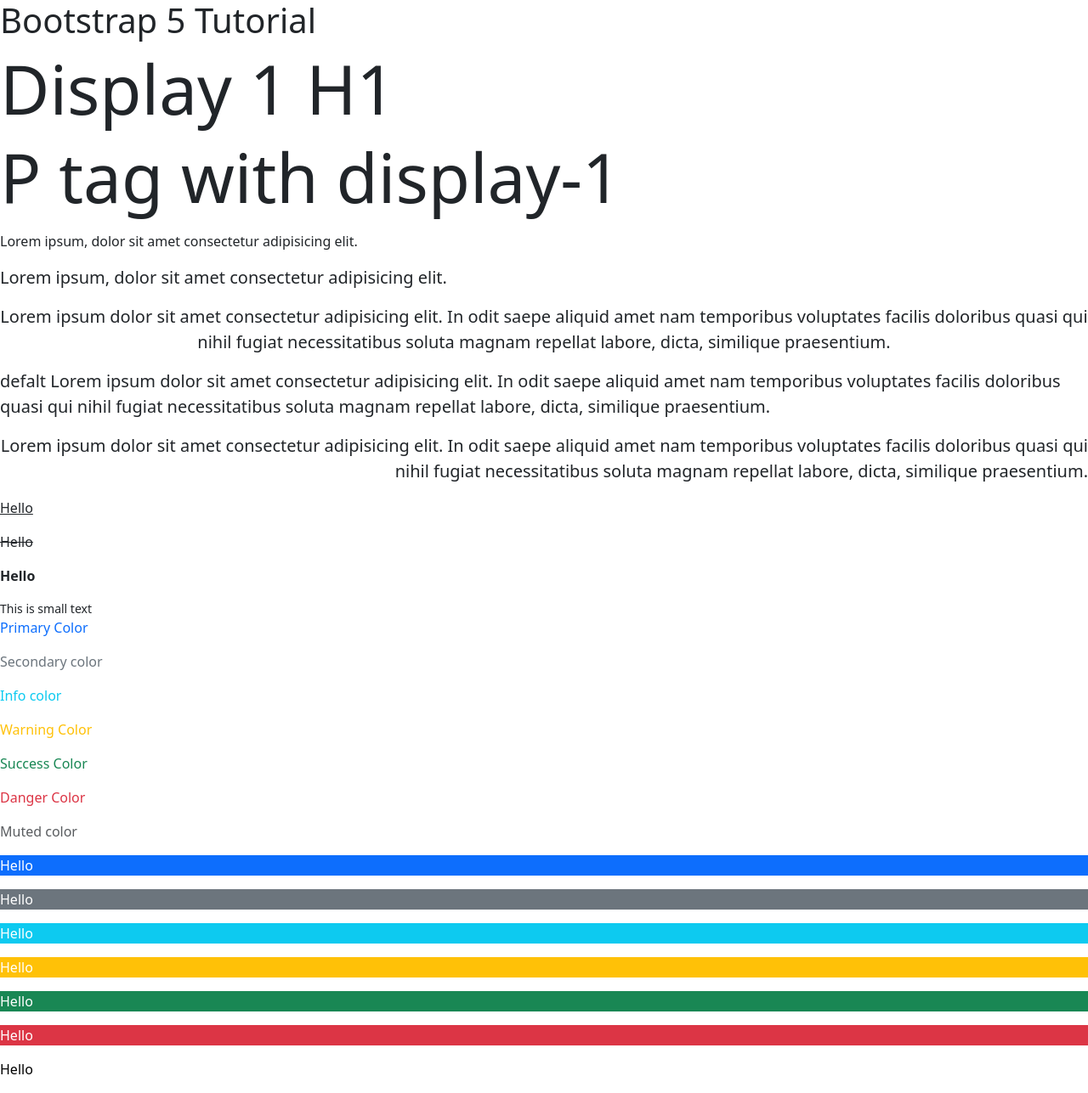
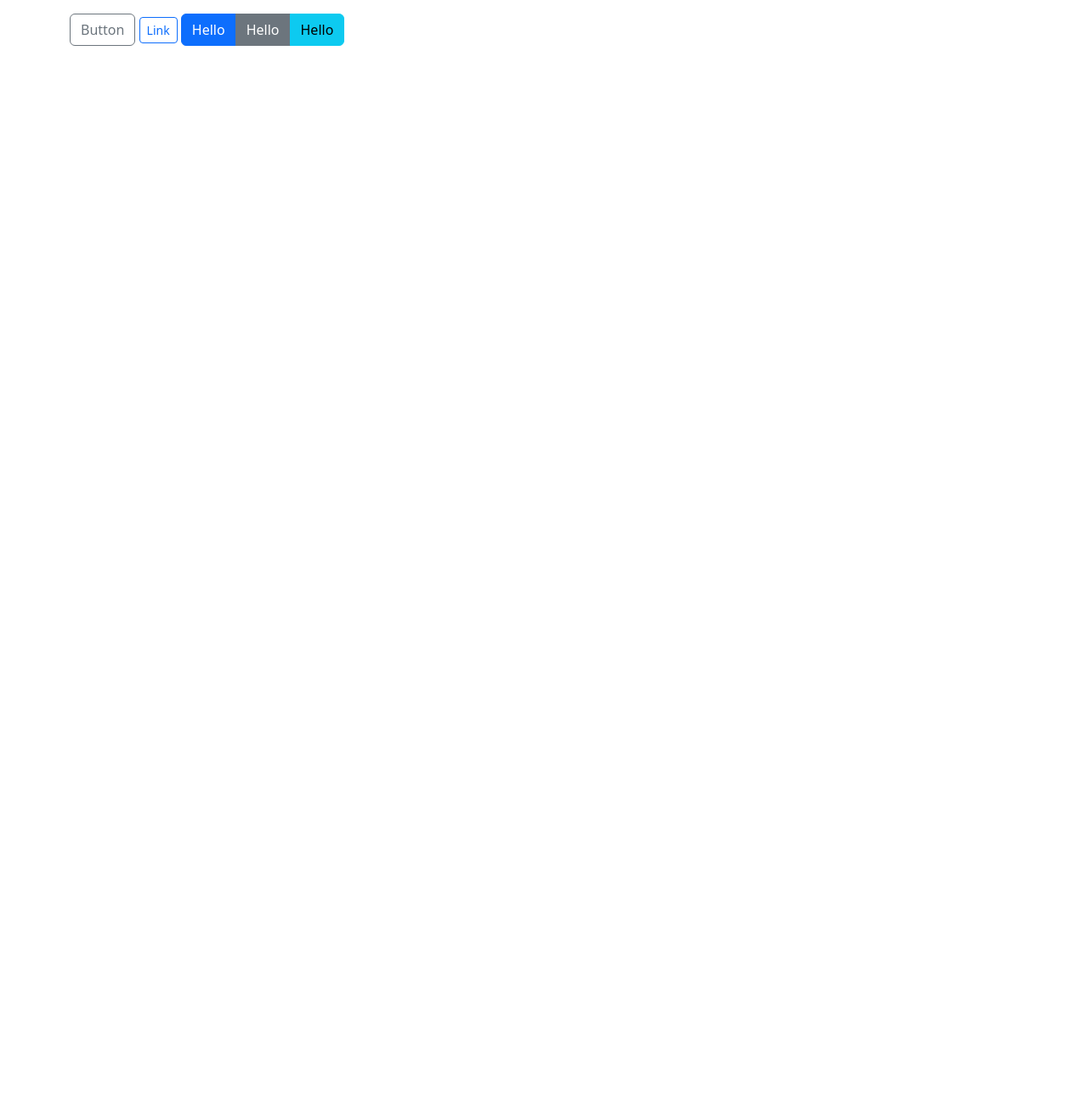
Before and after one commit to krajit/bootstrap-review-netninja, a plain HTML site: page index.html in a window 1280 px wide. Shown: the whole page at 85% size. After the commit the page ends 800 px from the top, so only its background shows below. Drawn offline with nearby package versions, Linux system fonts and the light colour scheme.

Commit message:
buttons reviewed

```diff
--- a/index.html
+++ b/index.html
@@ -12,69 +12,17 @@
     <title>Document</title>
   </head>
   <body>
-    <h1>Bootstrap 5 Tutorial</h1>
-    <h1 class="display-1">Display 1 H1</h1>
-    <!-- <h1 class="display-2">Display 1 H1</h1>
-    <h1 class="display-3">Display 1 H1</h1>
-    <h1 class="display-4">Display 1 H1</h1>
-    <h1 class="display-5">Display 1 H1</h1>
-    <h1 class="display-6">Display 1 H1</h1> -->
+    <div class="container py-3">
+      <button class="btn btn-outline-secondary">Button</button>
 
-    <p class="display-1">P tag with display-1</p>
+      <a href="" class="btn btn-outline-primary btn-sm">Link</a>
 
-    <!-- lead -->
-    <p>Lorem ipsum, dolor sit amet consectetur adipisicing elit.</p>
-    <p class="lead">
-      Lorem ipsum, dolor sit amet consectetur adipisicing elit.
-    </p>
-
-    <!-- align -->
-    <p class="lead text-center">
-      Lorem ipsum dolor sit amet consectetur adipisicing elit. In odit saepe
-      aliquid amet nam temporibus voluptates facilis doloribus quasi qui nihil
-      fugiat necessitatibus soluta magnam repellat labore, dicta, similique
-      praesentium.
-    </p>
-
-    <p class="lead text-start">
-      defalt Lorem ipsum dolor sit amet consectetur adipisicing elit. In odit
-      saepe aliquid amet nam temporibus voluptates facilis doloribus quasi qui
-      nihil fugiat necessitatibus soluta magnam repellat labore, dicta,
-      similique praesentium.
-    </p>
-
-    <p class="lead text-end">
-      Lorem ipsum dolor sit amet consectetur adipisicing elit. In odit saepe
-      aliquid amet nam temporibus voluptates facilis doloribus quasi qui nihil
-      fugiat necessitatibus soluta magnam repellat labore, dicta, similique
-      praesentium.
-    </p>
-
-    <!-- text decoration -->
-
-    <p class="text-decoration-underline">Hello</p>
-    <p class="text-decoration-line-through">Hello</p>
-    <p class="fw-bold">Hello</p>
-    <small>This is small text</small>
-
-    <!-- text colors   -->
-    <p class="text-primary">Primary Color</p>
-    <p class="text-secondary">Secondary color</p>
-    <p class="text-info">Info color</p>
-    <p class="text-warning">Warning Color</p>
-    <p class="text-success">Success Color</p>
-    <p class="text-danger">Danger Color</p>
-    <p class="text-muted">Muted color</p>
-
-    <!-- background -->
-    <p class="text-white bg-primary">Hello</p>
-    <p class="text-white bg-secondary">Hello</p>
-    <p class="text-white bg-info">Hello</p>
-    <p class="text-white bg-warning">Hello</p>
-    <p class="text-white bg-success">Hello</p>
-    <p class="text-white bg-danger">Hello</p>
-    <p class="text-black bg-muted">Hello</p>
-
+      <div class="btn-group">
+        <button class="btn btn-primary">Hello</button>
+        <button class="btn btn-secondary">Hello</button>
+        <button class="btn btn-info">Hello</button>
+      </div>
+    </div>
     <script
       src="https://cdn.jsdelivr.net/npm/bootstrap@5.3.8/dist/js/bootstrap.bundle.min.js"
       integrity="sha384-FKyoEForCGlyvwx9Hj09JcYn3nv7wiPVlz7YYwJrWVcXK/BmnVDxM+D2scQbITxI"
```
